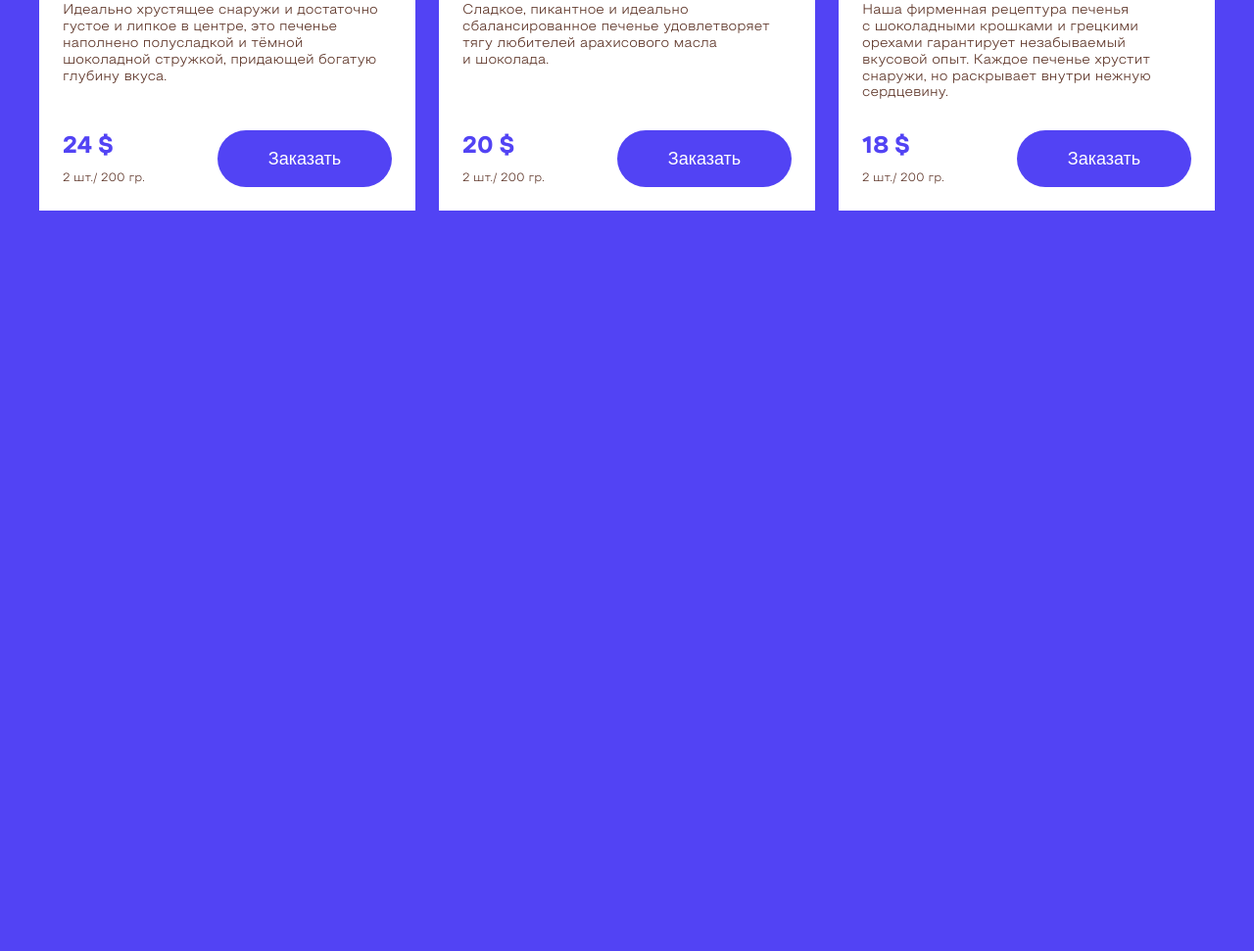
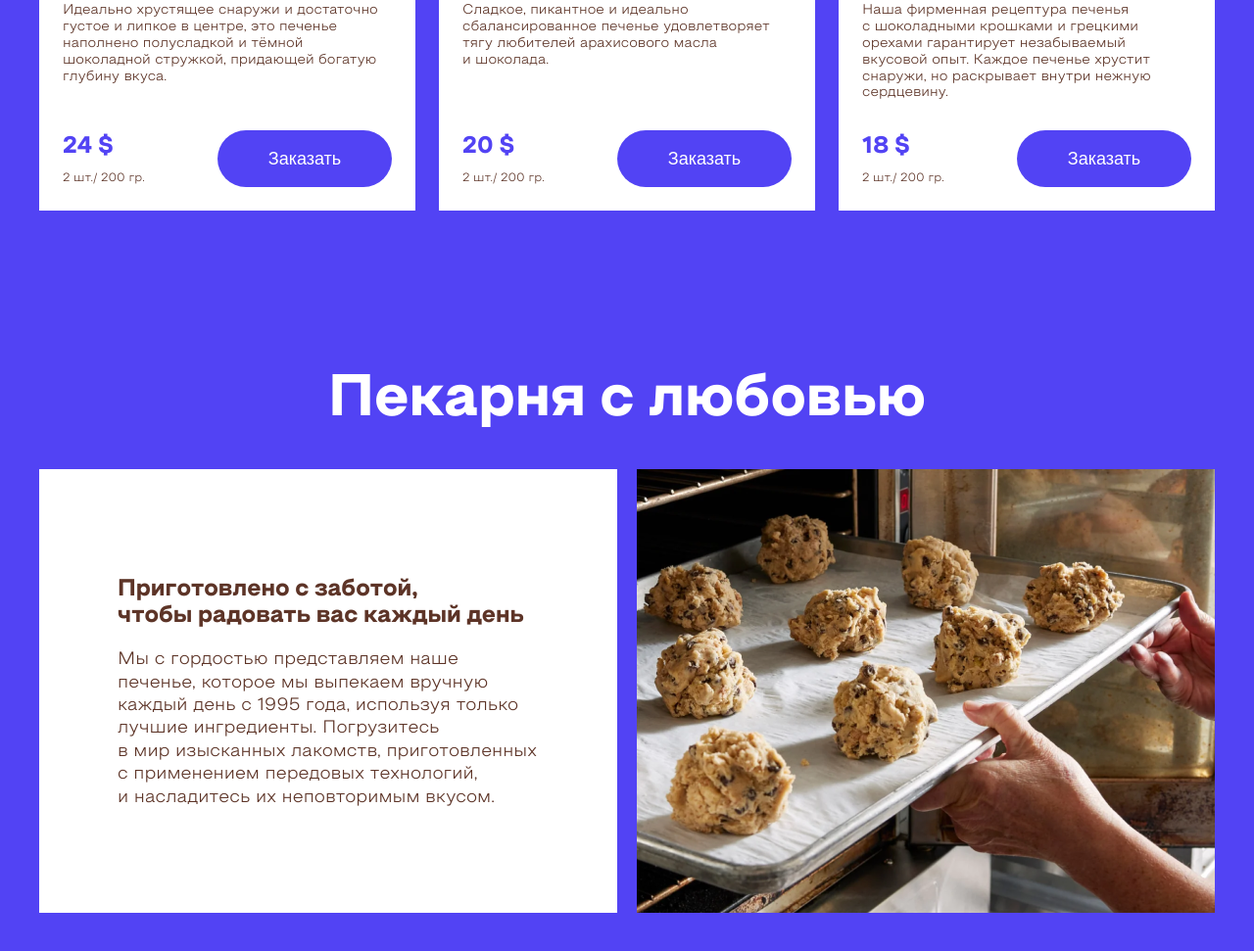
Before and after one commit to Veschy/cookies_landing, a website: page index.html in a window 1280 px wide. Shown: the part 1958-2929 px from the top of the page at 98% size. Before the commit the page ends 2273 px from the top, so only its background shows below. Drawn offline with Linux system fonts and the light colour scheme.

Commit message:
3d day second block

```diff
--- a/index.html
+++ b/index.html
@@ -168,5 +168,24 @@
     </div>
 </section>
 
+<section class="love">
+    <div class="container">
+        <div class="common-title">Пекарня с любовью</div>
+        <div class="love-items">
+            <div class="love-item love-item-white">
+                <div class="love-item-title">Приготовлено с заботой, чтобы радовать вас каждый день</div>
+                <div class="love-item-text">Мы с гордостью представляем наше печенье, которое мы выпекаем вручную каждый
+                    день с 1995 года, используя только лучшие ингредиенты. Погрузитесь в мир изысканных лакомств,
+                    приготовленных с применением передовых технологий, и насладитесь их неповторимым вкусом.
+                </div>
+
+            </div>
+            <div class="love-item love-item-image">
+                <img src="images/love.png" alt="Cookie image">
+            </div>
+        </div>
+    </div>
+</section>
+
 </body>
 </html>
--- a/styles/styles.css
+++ b/styles/styles.css
@@ -56,6 +56,7 @@ body {
     font-family: 'Steppe-ExtraBold', sans-serif;
     font-size: 60px;
     line-height: 100%;
+    text-align: center;
 }
 
 .header {
@@ -186,3 +187,37 @@ body {
 .products-item-weight{
     font-size: 12px;
 }
+
+.love{
+    padding: 64px 0 150px 0;
+}
+
+.love-items{
+    margin-top: 40px;
+    display: flex;
+    gap: 20px;
+}
+
+.love-item{
+    width:590px ;
+    height: 453px;
+}
+
+.love-item-white{
+    background-color: white;
+    padding: 110px 80px;
+    box-sizing: border-box;
+    color: #5d3427;
+}
+
+.love-item-title{
+    font-family: 'Steppe-ExtraBold', sans-serif;
+    font-size: 24px;
+    line-height: 110%;
+    margin-bottom: 20px;
+}
+
+.love-item-text{
+    font-size: 18px;
+    line-height: 130%;
+}
```
Also changed, not shown: images/love.png (added).
